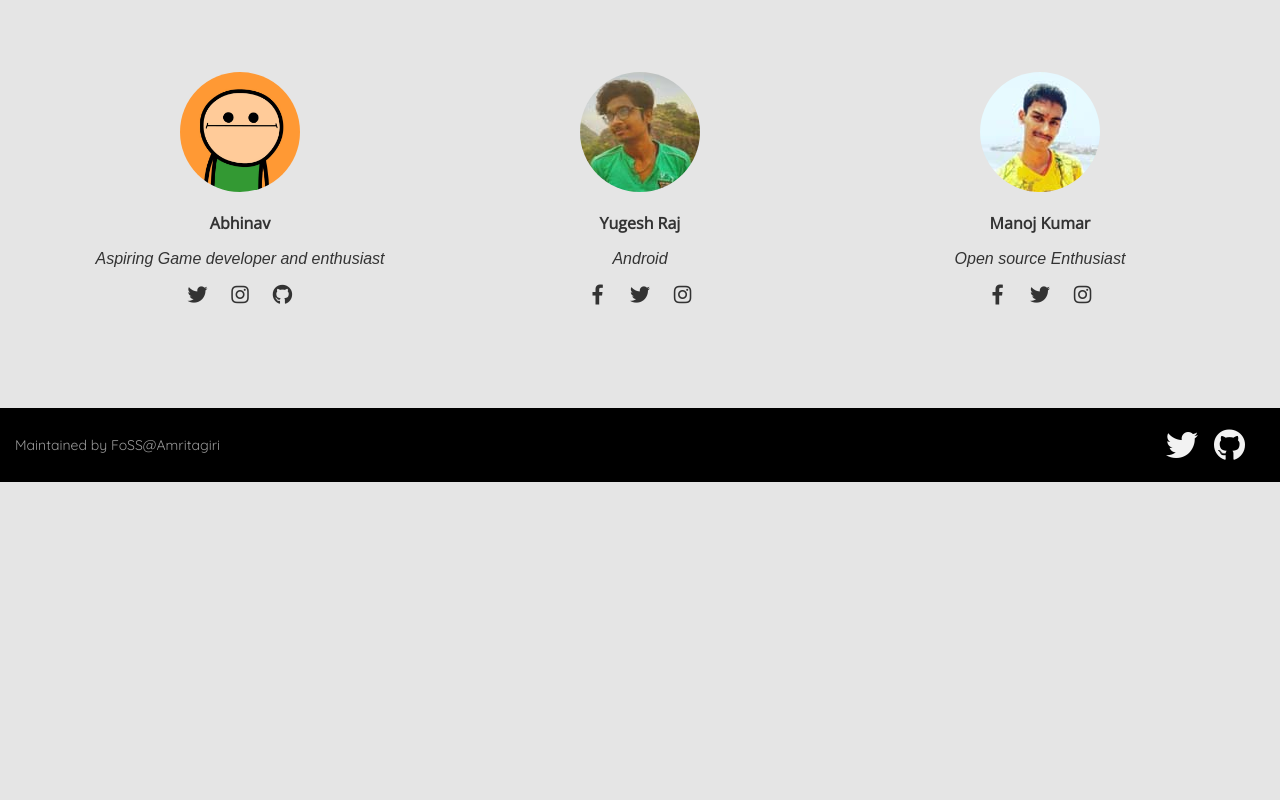
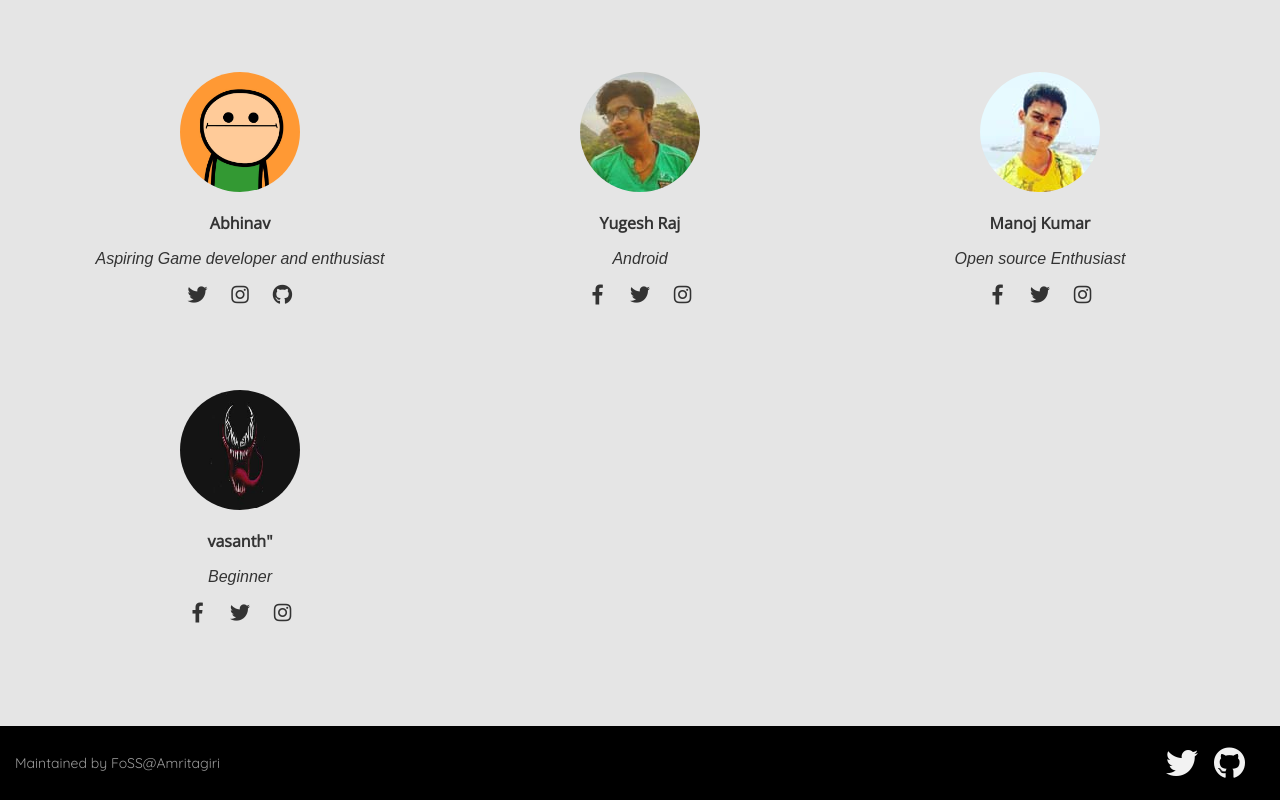
Before and after one commit to foss-amritagiri/Hacktoberfest_meetup, a plain HTML site: page index.html in a window 1280 px wide. Shown: the part 487-1287 px from the top of the page. Before the commit the page ends 969 px from the top, so only its background shows below. Drawn offline with nearby package versions, Linux system fonts and the light colour scheme; a script that the page names is missing.

Commit message:
added profile

```diff
--- a/index.html
+++ b/index.html
@@ -88,6 +88,17 @@
         </div>
       </div>
 
+      <div class="pe">
+        <img src="img/vasanth.jpg" >
+        <div class="p-name">vasanth"</div>
+        <div class="p-des">Beginner</div>
+        <div class="p-sm">
+          <a href="https://m.facebook.com/profile.php?id=100005814905645"><i class="fab fa-facebook-f"></i></a>
+          <a href="https://twitter.com/manojkumarms2"><i class="fab fa-twitter"></i></a>
+          <a href="https://www.instagram.com/terrible_guy_always/"><i class="fab fa-instagram"></i></a>
+        </div>
+      </div>
+
 
     </div>
   </div>
```
Also changed, not shown: img/vasanth.jpg (added).
